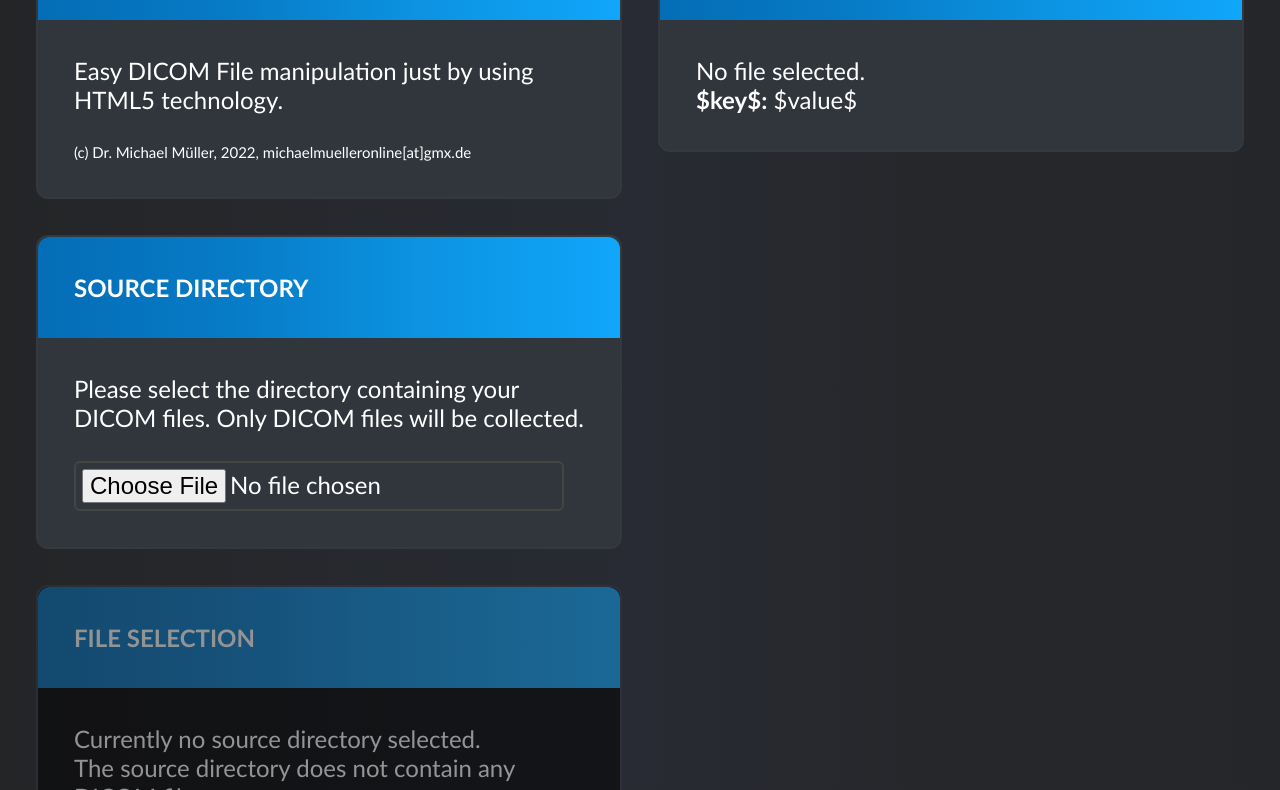
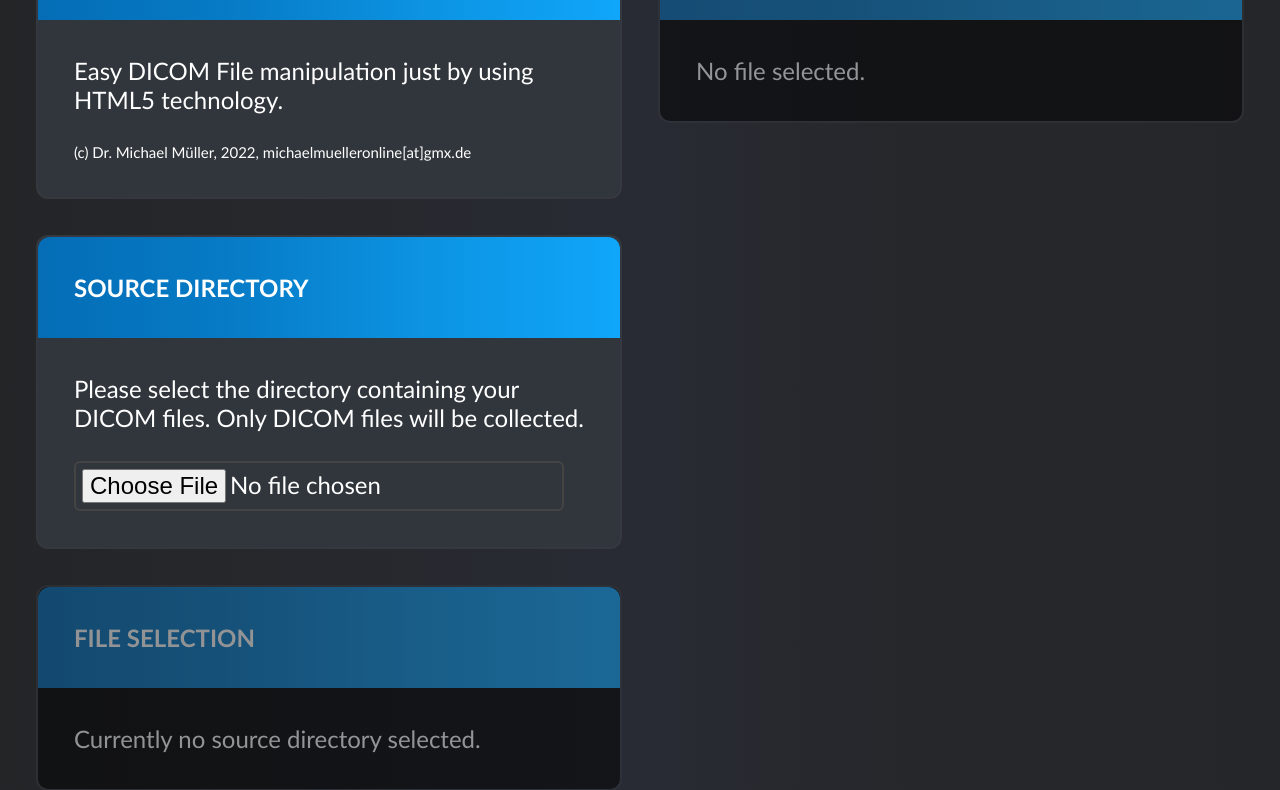
Before and after one commit to MichaelMueller/mm_pure_html_dicom_editor, a plain HTML site: page pure_html_dicom_editor.html in a window 1280 px wide. Shown: the part 119-909 px from the top of the page. Drawn offline with Linux system fonts and the light colour scheme.

Commit message:
Checkpoint commit as of 2022-11-05-08-32-27.

```diff
--- a/pure_html_dicom_editor.html
+++ b/pure_html_dicom_editor.html
@@ -157,8 +157,8 @@
         <div id="selected_files" class="box" data-bind-css-class="files" data-css-class="box_enabled">
             <p>File selection</p>
             <div>
-                <p data-bind-display="no_files_selected">Currently no source directory selected.</p>
-                <p data-bind-display="dicom_files" data-bind-display-invert>The source directory does not contain any DICOM files.</p>
+                <p data-bind-display="files" data-bind-display-invert="">Currently no source directory selected.</p>
+                <p data-bind-display="files"><span data-bind-display="dicom_files" data-bind-display-invert="">The source directory does not contain any DICOM files.</span></p>
                 <p data-bind-display="dicom_files">
                     <select name="selected_dicom_files" size="8" multiple data-bind-value data-bind-object="dicom_files" style="width: 100%;">
                         <option value="$key$" data-bind-html="dicom_files.$key$"></option>
@@ -259,18 +259,20 @@
         {
             for(let key in changes)
             {
-                prev_values[key] = key in target ? target[key] : null;
-
                 if( changes[key] != null && typeof changes[key] == "object" )
                 {
                     if( Array.isArray( changes[key] ) && ( !(key in target) || Array.isArray( target[key] == false ) ) )
                         target[key] = [];
-                    else if( !(key in target) || typeof target[key] != "object" )
+                    else if( typeof target[key] != "object" || !(key in target) )
                         target[key] = {};
-                    this.apply( changes[key], target[key] );
+                    prev_values[key] = Array.isArray( changes[key] ) ? [] : {};
+                    this.apply( changes[key], target[key], prev_values );
                 }
                 else
+                {
+                    prev_values[key] = key in target ? target[key] : null;
                     target[key] = changes[key];
+                }
             }
         }
 
@@ -294,7 +296,6 @@
             if( "files" in changes )
             {
                 let files = changes["files"];
-                this.update({ "selected_dicom_files": null})
 
                 if( files instanceof FileList )
                 {
@@ -350,6 +351,10 @@
                 }
 
             }
+            else if( "dicom_files" in changes || "dicom_datasets" in changes )
+            {
+                this.update({ "selected_dicom_files": null})
+            }
             else if( "selected_dicom_files" in changes )
             {
                 let selected_dicom_files = changes["selected_dicom_files"];
@@ -396,50 +401,68 @@
             {
                 let value = changes[key];
                 // get the value
-                let bool_value = Boolean(value);
+                let bool_value = value == null ? false : Boolean(value);
                 let str_value = value == null ? "" : String(value);
                 if( Array.isArray(value) && value.length == 0 )
                     bool_value = false;
 
-                document.querySelectorAll(`[data-bind-exist="${key}"]`).forEach(function(elem)
+                let elements = document.querySelectorAll(`[data-bind-exist="${key}"]`);
+                for( let i=0; i < elements.length; ++ i)
                 {
+                    let elem = elements.item(i);
                     if( bool_value == false )
                         elem.remove();
-                }.bind(this));
+                }
 
-                document.querySelectorAll(`[name="${key}"][data-bind-value]`).forEach(function(elem)
+                elements = document.querySelectorAll(`[name="${key}"][data-bind-value]`);
+                for( let i=0; i < elements.length; ++ i)
                 {
+                    let elem = elements.item(i);
                     if( elem != this._active_element && ( elem.getAttribute("type") != "file" || str_value == "") )
                         elem.value = str_value;
-                }.bind(this));
+                }
 
-                document.querySelectorAll(`[data-bind-html="${key}"]`).forEach(function(elem)
+                elements = document.querySelectorAll(`[data-bind-html="${key}"]`);
+                for( let i=0; i < elements.length; ++ i)
                 {
+                    let elem = elements.item(i);
                     elem.innerHTML = str_value;
                     if( "htmlSuffix" in elem.dataset )
                         elem.innerHTML += elem.dataset.htmlSuffix;
-                }.bind(this));
+                }
 
-                document.querySelectorAll(`[data-bind-display="${key}"]`).forEach(function(elem)
+                elements = document.querySelectorAll(`[data-bind-display="${key}"]`);
+                for( let i=0; i < elements.length; ++ i)
                 {
-                    bool_value = "bindDisplayInvert" in elem.dataset ? ! bool_value : bool_value;
+                    let elem = elements.item(i);
                     let display_type = "displayFlex" in elem.dataset ? "flex" : "block";
-                    elem.style.display = bool_value ? display_type : "none";
-                }.bind(this));
+                    elem.style.display = ("bindDisplayInvert" in elem.dataset ? ! bool_value : bool_value) ? display_type : "none";
+                }
 
-                document.querySelectorAll(`[data-bind-css-class="${key}"]`).forEach(function(elem)
+                elements = document.querySelectorAll(`[data-bind-visibility="${key}"]`);
+                for( let i=0; i < elements.length; ++ i)
                 {
+                    let elem = elements.item(i);
+                    elem.style.visibility = ("bindVisibilityInvert" in elem.dataset ? ! bool_value : bool_value) ? "visible" : "hidden";
+                }
+
+                elements = document.querySelectorAll(`[data-bind-css-class="${key}"]`);
+                for( let i=0; i < elements.length; ++ i)
+                {
+                    let elem = elements.item(i);
                     let cssClass = elem.dataset.cssClass;
                     if( bool_value )
                         elem.classList.add(cssClass);
                     else
                         elem.classList.remove(cssClass);
-                }.bind(this));
+                }
 
                 if( value != null && typeof value == "object" )
                 {
-                    document.querySelectorAll(`[data-bind-object="${key}"]`).forEach(function(elem)
+                    elements = document.querySelectorAll(`[data-bind-object="${key}"]`);
+                    for( let i=0; i < elements.length; ++ i)
                     {
+                        let elem = elements.item(i);
                         let first_child = elem.children[0];
                         first_child.style.display = "none";
                         let first_child_html = new XMLSerializer().serializeToString(first_child);
@@ -452,7 +475,7 @@
                             item_elem_html = item_elem_html.replaceAll(' style=""', "");
                             elem.innerHTML += item_elem_html;
                         }
-                    }.bind(this));
+                    }
                     // recursive call
                     let curr_path = (parent_path ? parent_path + "." : "" ) + key;
                     this._update_dom_recursive( value, prev_values[key], curr_path );
```
